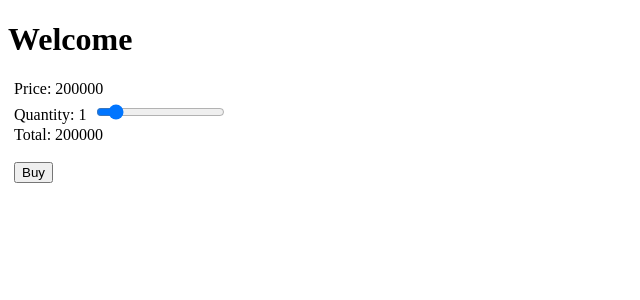
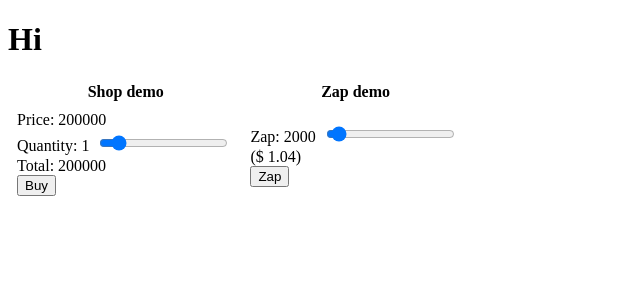
Before and after one commit to tsauvajon/lnurl_tests, a SvelteKit app in the folder front/: page / in a window 1280 px wide. Shown: the top 300 px of the page, without its empty margins (0-640 px from the left). Built offline with nearby package versions, Linux system fonts and the light colour scheme.

Commit message:
Make a shop demo and a zap demo

```diff
--- a/front/src/routes/+page.svelte
+++ b/front/src/routes/+page.svelte
@@ -2,5 +2,5 @@
 	import Store from './Store.svelte';
 </script>
 
-<h1>Welcome</h1>
+<h1>Hi</h1>
 <Store />
--- a/front/src/routes/Store.svelte
+++ b/front/src/routes/Store.svelte
@@ -1,14 +1,26 @@
 <script lang="ts">
-	let qty = 1;
-	const unit_price = 200_000;
 	let qr_code: String | null = null;
 	let invoice: String | null = null;
 	let error: String | null = null;
+
+	let qty = 1;
+	const unit_price = 200_000;
 	$: total = unit_price * qty;
 
+	let zap_amount = 2000;
+	$: usd_zap = (zap_amount / 1930).toFixed(2);
+
 	async function buy() {
+		get_invoice(total)
+	}
+
+	async function zap() {
+		get_invoice(zap_amount)
+	}
+
+	async function get_invoice(sats) {
+		error = null;
 		try {
-			const sats = total;
 			const res = await fetch('http://127.0.0.1:3987/invoice', {
 				method: 'POST',
 				headers: {
@@ -27,21 +39,40 @@
 		} catch (e: any) {
 			error = e;
 		}
+
 	}
 
 	// TODO: animate QR Code https://svelte.dev/tutorial/bind-this
 </script>
 
+<table>
+	<tr>
+	<th>Shop demo</th>
+	<th>Zap demo</th>
+	</tr>
+
+	<tr>
+	<td>
 	<p>
-	<!-- <label> -->
 		Price: {unit_price}<br />
 		Quantity: {qty}
 		<input type="range" bind:value={qty} min="0" max="10" /><br />
 		Total: {total}<br />
-	<!-- </label> -->
+		<button on:click={buy}> Buy</button>
+	</p>
+	</td>
+
+	<td>
+	<p>
+		Zap: {zap_amount}
+		<input type="range" bind:value={zap_amount} min="20" max="40000" /><br />
+		($ {usd_zap})
 		<br />
-	<button on:click={buy}> Buy </button>
+		<button on:click={zap}> Zap</button>
 	</p>
+	</td>
+	</tr>
+</table>
 
 {#if error}
 	<p>Error: {error}</p>
```
Lines whose indentation alone changed are shown as unchanged.
